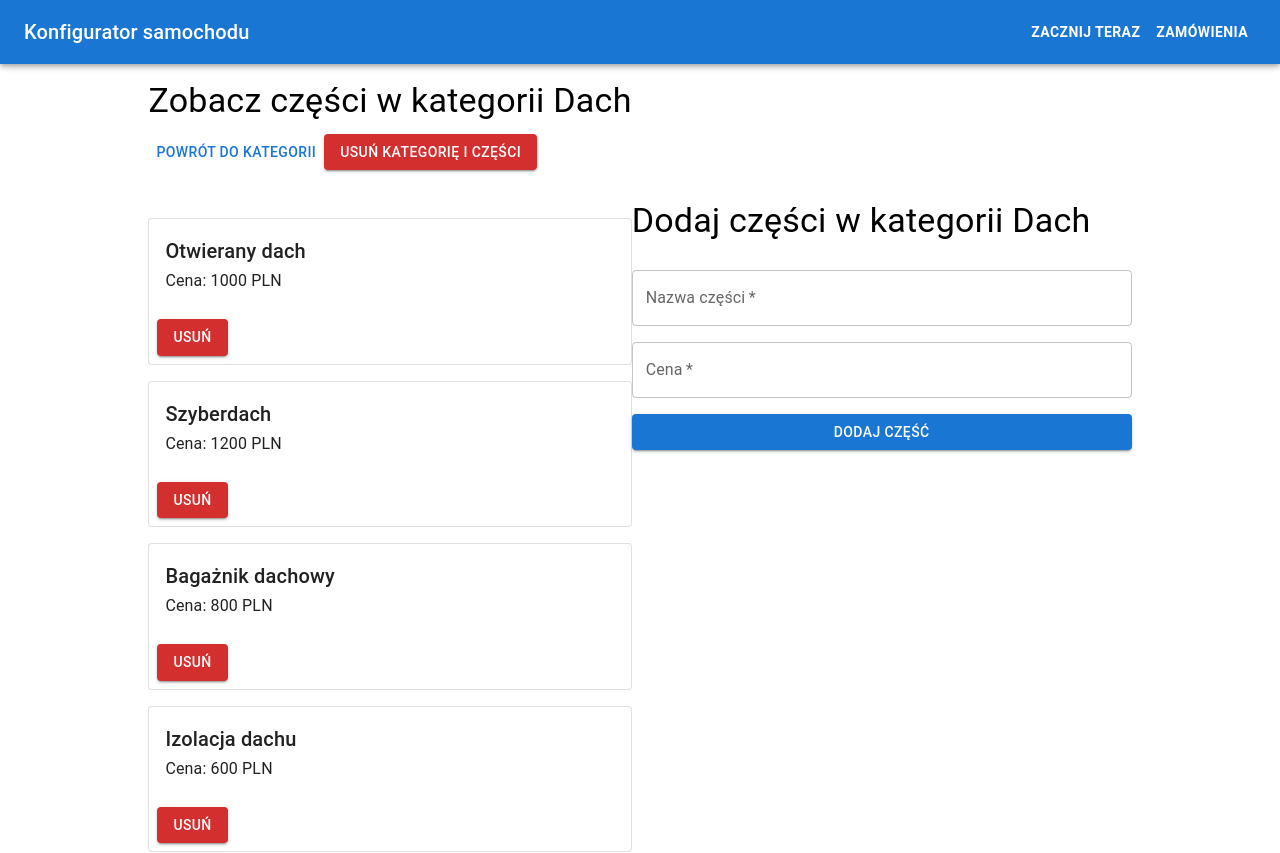
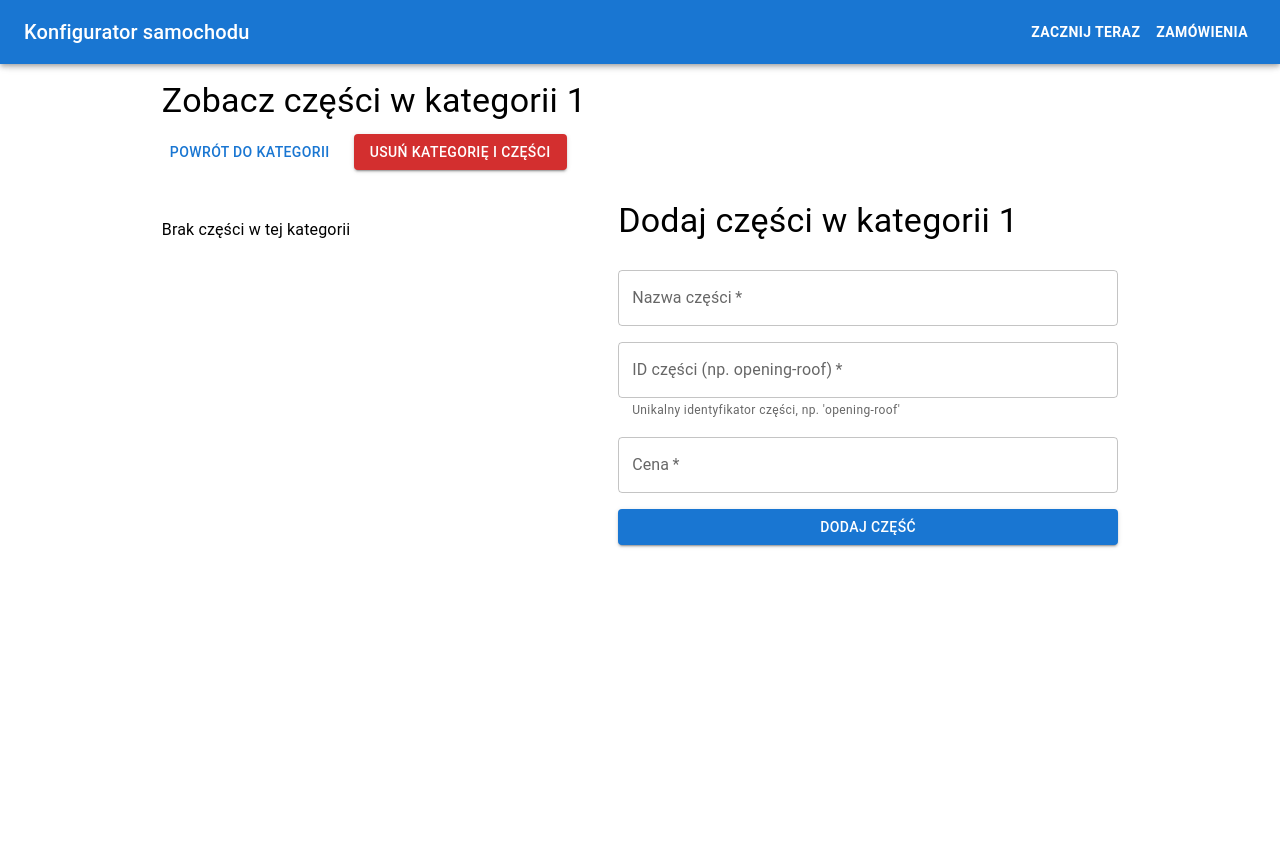
Before and after one commit to takimi12/Car-Configurator, a React (Create React App) app: page /category/part/1 in a window 1280 px wide. Shown: the top 853 px of the page. After the commit the page ends 800 px from the top, so only its background shows below. Built offline with nearby package versions, Linux system fonts and the light colour scheme; data requests are answered from the project's data file.

Commit message:
chaning database structure

```diff
--- a/db.json
+++ b/db.json
@@ -1,236 +1,207 @@
 {
   "categories": [
     {
-      "id": "1",
+      "id": "32f7",
       "name": "Dach",
       "identifier": "dach",
       "position": 1
     },
     {
-      "id": "2",
+      "id": "e599",
       "name": "Koła",
       "identifier": "koła",
       "position": 2
     },
     {
-      "id": "3",
-      "name": "klimatyzacja",
+      "id": "cea4",
+      "name": "Klimatyzacja",
       "identifier": "klimatyzacja",
       "position": 3
     },
     {
-      "id": "4",
-      "name": "multimedia",
+      "id": "44a0",
+      "name": "Multimedia",
       "identifier": "multimedia",
       "position": 4
     },
     {
-      "id": "5",
+      "id": "cfca",
       "name": "Akcesoria",
-      "identifier": "Akcesoria",
+      "identifier": "akcesoria",
       "position": 5
     }
   ],
   "parts": [
     {
-      "id": "opening-roof",
+      "id": "a032",
       "name": "Otwierany dach",
       "price": 1000,
-      "categoryId": "1"
+      "partId": "opening-roof",
+      "categoryId": "32f7"
     },
     {
-      "id": "sunroof",
-      "name": "Szyberdach",
-      "price": 1200,
-      "categoryId": "1"
+      "id": "fcaf",
+      "name": "szyberdach",
+      "price": 111,
+      "partId": "sunroof",
+      "categoryId": "32f7"
     },
     {
-      "id": "roof-rack",
+      "id": "21ca",
       "name": "Bagażnik dachowy",
-      "price": 800,
-      "categoryId": "1"
+      "price": 222,
+      "partId": "roof-instalation",
+      "categoryId": "32f7"
     },
     {
-      "id": "roof-insulation",
-      "name": "Izolacja dachu",
-      "price": 600,
-      "categoryId": "1"
+      "id": "25c2",
+      "name": "Dach panoramiczny",
+      "price": 222,
+      "partId": "panoramic-roof",
+      "categoryId": "32f7"
     },
     {
-      "id": "panoramic-roof",
-      "name": "Dach panoramiczny",
-      "price": 1500,
-      "categoryId": "1"
+      "id": "09a4",
+      "name": "Podstawowe koła",
+      "price": 1000,
+      "partId": "basic-whhels",
+      "categoryId": "e599"
     },
     {
-      "id": "basic-wheels",
-      "name": "Podstawowe koła",
-      "price": 400,
-      "categoryId": "2"
+      "id": "14cd",
+      "name": "Aluminiowe felgi",
+      "price": 1200,
+      "partId": "alloy-wheels",
+      "categoryId": "e599"
     },
     {
-      "id": "alloy-wheels",
-      "name": "Aluminiowe felgi",
-      "price": 1500,
-      "categoryId": "2"
+      "id": "f485",
+      "name": "Opony zimowe",
+      "price": 1300,
+      "partId": "winter-tires",
+      "categoryId": "e599"
     },
     {
-      "id": "winter-tires",
-      "name": "Opony zimowe",
-      "price": 600,
-      "categoryId": "2"
+      "id": "6a37",
+      "name": "Koło zapasowe",
+      "price": 1400,
+      "partId": "spare-tire",
+      "categoryId": "e599"
     },
     {
-      "id": "spare-tire",
-      "name": "Koło zapasowe",
-      "price": 500,
-      "categoryId": "2"
+      "id": "b2e2",
+      "name": "Felgi sportowe",
+      "price": 1500,
+      "partId": "sport-wheels",
+      "categoryId": "e599"
     },
     {
-      "id": "sport-wheels",
-      "name": "Felgi sportowe",
-      "price": 2000,
-      "categoryId": "2"
+      "id": "d2fb",
+      "name": "Klmatyzacja automatyczna",
+      "price": 100,
+      "partId": "adaptive-climate",
+      "categoryId": "cea4"
     },
     {
-      "id": "manual-climate",
-      "name": "Klimatyzacja manualna",
-      "price": 500,
-      "categoryId": "3"
+      "id": "7fa5",
+      "name": "Klimatyzacja dwustrefowa",
+      "price": 100,
+      "partId": "dual-zone-climate",
+      "categoryId": "cea4"
     },
     {
-      "id": "adaptive-climate",
-      "name": "Klimatyzacja automatyczna",
-      "price": 800,
-      "categoryId": "3"
+      "id": "e7eb",
+      "name": "Oczyszczasz powietrza",
+      "price": 300,
+      "partId": "air-purifier",
+      "categoryId": "cea4"
     },
     {
-      "id": "dual-zone-climate",
-      "name": "Klimatyzacja dwustrefowa",
-      "price": 1000,
-      "categoryId": "3"
+      "id": "31c5",
+      "name": "Zdalne sterowane klimatyzacja",
+      "price": 400,
+      "partId": "climate-remote",
+      "categoryId": "cea4"
     },
     {
-      "id": "air-purifier",
-      "name": "Oczyszczacz powietrza",
-      "price": 700,
-      "categoryId": "3"
+      "id": "27b0",
+      "name": "System audio premium",
+      "price": 200,
+      "partId": "premium-sound",
+      "categoryId": "44a0"
     },
     {
-      "id": "climate-remote",
-      "name": "Zdalne sterowanie klimatyzacją",
-      "price": 900,
-      "categoryId": "3"
+      "id": "e8bc",
+      "name": "Ekran dotykowy",
+      "price": 200,
+      "partId": "touchscreen",
+      "categoryId": "44a0"
     },
     {
-      "id": "premium-sound",
-      "name": "System audio premium",
-      "price": 2000,
-      "categoryId": "4"
+      "id": "675d",
+      "name": "Nawigacja gps",
+      "price": 400,
+      "partId": "navigation",
+      "categoryId": "44a0"
     },
     {
-      "id": "touchscreen",
-      "name": "Ekran dotykowy",
-      "price": 1000,
-      "categoryId": "4"
+      "id": "7b2b",
+      "name": "bluetooth",
+      "price": 500,
+      "partId": "bluetooth",
+      "categoryId": "44a0"
     },
     {
-      "id": "navigation",
-      "name": "Nawigacja GPS",
-      "price": 1500,
-      "categoryId": "4"
+      "id": "c907",
+      "name": "kamera cofania",
+      "price": 300,
+      "partId": "rear-camera",
+      "categoryId": "44a0"
     },
     {
-      "id": "bluetooth",
-      "name": "Bluetooth",
-      "price": 400,
-      "categoryId": "4"
+      "id": "4e6e",
+      "name": "chromowane wykonczenia",
+      "price": 300,
+      "partId": "chrome-trim",
+      "categoryId": "cfca"
     },
     {
-      "id": "rear-camera",
-      "name": "Kamera cofania",
-      "price": 1200,
-      "categoryId": "4"
+      "id": "23eb",
+      "name": "światła led",
+      "price": 400,
+      "partId": "led-lights",
+      "categoryId": "cfca"
     },
     {
-      "id": "chrome-trim",
-      "name": "Chromowane wykończenia",
-      "price": 600,
-      "categoryId": "5"
+      "id": "03b7",
+      "name": "spoiler",
+      "price": 300,
+      "partId": "spoiler",
+      "categoryId": "cfca"
     },
     {
-      "id": "led-lights",
-      "name": "Światła LED",
-      "price": 800,
-      "categoryId": "5"
+      "id": "a309",
+      "name": "pokrowiec na samochod",
+      "price": 500,
+      "partId": "car-cover",
+      "categoryId": "cfca"
     },
     {
-      "id": "spoiler",
-      "name": "Spoiler",
-      "price": 1000,
-      "categoryId": "5"
-    },
-    {
-      "id": "car-cover",
-      "name": "Pokrowiec na samochód",
-      "price": 300,
-      "categoryId": "5"
-    },
-    {
-      "id": "floor-mats",
-      "name": "Dywaniki podłogowe",
-      "price": 200,
-      "categoryId": "5"
+      "id": "3393",
+      "name": "dywaniki podlogowe",
+      "price": 500,
+      "partId": "floor-mats",
+      "categoryId": "cfca"
     }
   ],
   "orders": [
     {
-      "id": "b177",
-      "firstName": "adam",
-      "lastName": "malysz",
-      "email": "tom@tom.pl",
-      "value": 7300,
-      "details": "Dach panoramiczny, Dach panoramiczny, Felgi sportowe, Zdalne sterowanie klimatyzacją, Kamera cofania, Dywaniki podłogowe"
-    },
-    {
-      "id": "92dd",
-      "firstName": "adada",
-      "lastName": "adadada",
-      "email": "tomasztam@op.pl",
-      "value": 6000,
-      "details": "Otwierany dach, Aluminiowe felgi, Klimatyzacja automatyczna, Nawigacja GPS, Spoiler, Dywaniki podłogowe"
-    },
-    {
-      "id": "53e9",
-      "firstName": "aaa",
-      "lastName": "aaa",
+      "id": "b269",
+      "firstName": "Grab",
+      "lastName": "aa",
       "email": "a@a.pl",
-      "value": 3800,
-      "details": "Otwierany dach, Aluminiowe felgi, Oczyszczacz powietrza, Bluetooth, Dywaniki podłogowe"
-    },
-    {
-      "id": "ed71",
-      "firstName": "a",
-      "lastName": "a",
-      "email": "b@b.pl",
-      "value": 3800,
-      "details": "Otwierany dach, Aluminiowe felgi, Oczyszczacz powietrza, Bluetooth, Dywaniki podłogowe"
-    },
-    {
-      "id": "3f60",
-      "firstName": "Tomasz",
-      "lastName": "Olech",
-      "email": "tomek12olech@gmail.com",
-      "value": 4900,
-      "details": "Otwierany dach, Aluminiowe felgi, Klimatyzacja dwustrefowa, Kamera cofania, Dywaniki podłogowe"
-    },
-    {
-      "id": "a279",
-      "firstName": "ada",
-      "lastName": "ada",
-      "email": "to@a.pl",
-      "value": 4100,
-      "details": "Otwierany dach, Aluminiowe felgi, Klimatyzacja dwustrefowa, Bluetooth, Dywaniki podłogowe"
+      "value": 3500,
+      "details": "Otwierany dach, Opony zimowe, Zdalne sterowane klimatyzacja, kamera cofania, dywaniki podlogowe"
     }
   ]
 }
--- a/src/Category/PartialList.tsx
+++ b/src/Category/PartialList.tsx
@@ -5,7 +5,7 @@ import {
   deletePart,
   addPart,
   fetchCategories,
-  deleteCategory, // Importujemy nową funkcję
+  deleteCategory,
 } from "../api/hooks";
 import { useQuery, useMutation, useQueryClient } from "@tanstack/react-query";
 import {
@@ -21,14 +21,29 @@ import {
   Alert,
 } from "@mui/material";
 
+interface Part {
+  id: string;
+  name: string;
+  price: number;
+  partId: string;
+  categoryId: string;
+}
+
+interface NewPart {
+  name: string;
+  price: string;
+  partId: string;
+}
+
 export const PartialList = () => {
   const { id } = useParams<{ id: string }>();
   const navigate = useNavigate();
   const queryClient = useQueryClient();
 
-  const [newPart, setNewPart] = useState({
+  const [newPart, setNewPart] = useState<NewPart>({
     name: "",
     price: "",
+    partId: "",
   });
 
   const { data: categories } = useQuery({
@@ -61,23 +76,22 @@ export const PartialList = () => {
     mutationFn: addPart,
     onSuccess: () => {
       queryClient.invalidateQueries({ queryKey: ["parts", id] });
-      setNewPart({ name: "", price: "" });
+      setNewPart({ name: "", price: "", partId: "" });
     },
   });
 
-  // Dodajemy akcję usuwania kategorii
   const deleteCategoryMutation = useMutation({
     mutationFn: deleteCategory,
     onSuccess: () => {
       queryClient.invalidateQueries({ queryKey: ["categories"] });
-      navigate("/categories"); // Po usunięciu kategorii wracamy do listy kategorii
+      navigate("/categories");
     },
   });
 
   const handleAddPart = (e: React.FormEvent) => {
     e.preventDefault();
 
-    if (!newPart.name || !newPart.price) {
+    if (!newPart.name || !newPart.price || !newPart.partId) {
       alert("Proszę wypełnić wszystkie pola");
       return;
     }
@@ -87,16 +101,24 @@ export const PartialList = () => {
       return;
     }
 
+    // Create a slug-like partId from the provided value
+    const formattedPartId = newPart.partId.toLowerCase().replace(/\s+/g, '-');
+
     addPartMutation.mutate({
       name: newPart.name,
       price: parseFloat(newPart.price),
+      partId: formattedPartId,
       categoryId: id,
     });
   };
 
   const handleDeleteCategory = () => {
-    if (window.confirm(`Czy na pewno chcesz usunąć kategorię "${categoryName}" i wszystkie części z nią związane?`)) {
-      deleteCategoryMutation.mutate(id!); // Usuwamy kategorię i jej części
+    if (
+      window.confirm(
+        `Czy na pewno chcesz usunąć kategorię "${categoryName}" i wszystkie części z nią związane?`
+      )
+    ) {
+      deleteCategoryMutation.mutate(id!);
     }
   };
 
@@ -137,12 +159,11 @@ export const PartialList = () => {
           >
             Powrót do kategorii
           </Button>
-          {/* Dodajemy przycisk usuwania kategorii */}
           <Button
             variant="contained"
             color="error"
             onClick={handleDeleteCategory}
-            sx={{ mb: 2 }}
+            sx={{ mb: 2, ml: 2 }}
           >
             Usuń kategorię i części
           </Button>
@@ -152,12 +173,15 @@ export const PartialList = () => {
           <Typography variant="body1">Brak części w tej kategorii</Typography>
         ) : (
           <Box display="flex" flexDirection="column" gap={2}>
-            {parts?.map((part) => (
+            {parts?.map((part: Part) => (
               <Card key={part.id} variant="outlined">
                 <CardContent>
                   <Typography variant="h6">{part.name}</Typography>
                   <Typography variant="subtitle1">
                     Cena: {part.price} PLN
+                  </Typography>
+                  <Typography variant="subtitle2" color="textSecondary">
+                    ID części: {part.partId}
                   </Typography>
                 </CardContent>
                 <CardActions>
@@ -183,6 +207,7 @@ export const PartialList = () => {
           flexDirection: "column",
           gap: 2,
           width: "500px",
+          ml: 4,
         }}
       >
         <Typography variant="h4" gutterBottom>
@@ -195,6 +220,16 @@ export const PartialList = () => {
           onChange={(e) =>
             setNewPart((prev) => ({ ...prev, name: e.target.value }))
           }
+          fullWidth
+          required
+        />
+        <TextField
+          label="ID części (np. opening-roof)"
+          value={newPart.partId}
+          onChange={(e) =>
+            setNewPart((prev) => ({ ...prev, partId: e.target.value }))
+          }
+          helperText="Unikalny identyfikator części, np. 'opening-roof'"
           fullWidth
           required
         />
--- a/src/Creators/Creators.tsx
+++ b/src/Creators/Creators.tsx
@@ -5,11 +5,7 @@ import { useDispatch, useSelector } from "react-redux";
 import { Box, Typography } from "@mui/material";
 
 import { Part, PartWithQuantity, Category } from "./components/types";
-import {
-  fetchCategories,
-  fetchCategoriesById,
-  fetchPartsByCategory,
-} from "../api/hooks";
+import { fetchCategories, fetchPartsByCategory } from "../api/hooks";
 import { RootState, addPart, removePart } from "../redux/store";
 import { PartsList } from "./components/PartsListComponent";
 import { SelectedParts } from "./components/SelectedPartComponent";
@@ -25,16 +21,7 @@ export const Creators: React.FC = () => {
     queryFn: fetchCategories,
   });
 
-  const {
-    data: category,
-    isLoading: isCategoryLoading,
-    error: categoryError,
-  } = useQuery<Category>({
-    queryKey: ["category", id],
-    queryFn: () =>
-      id ? fetchCategoriesById(id) : Promise.reject("No ID provided"),
-    enabled: !!id,
-  });
+  const category = categories?.find((cat) => cat.position.toString() === id);
 
   const {
     data: parts,
@@ -42,8 +29,8 @@ export const Creators: React.FC = () => {
     error: partsError,
   } = useQuery<Part[]>({
     queryKey: ["parts", id],
-    queryFn: () => (id ? fetchPartsByCategory(id) : Promise.resolve([])),
-    enabled: !!id,
+    queryFn: () => (category ? fetchPartsByCategory(category.id) : Promise.resolve([])),
+    enabled: !!category,
   });
 
   const globalParts = useSelector((state: RootState) => state.example.parts);
@@ -70,11 +57,11 @@ export const Creators: React.FC = () => {
     if (!categories) return [];
 
     const categoryIdsWithParts = new Set(
-      consolidatedParts.map((part) => part.categoryId),
+      consolidatedParts.map((part) => part.categoryId)
     );
 
     return categories.filter(
-      (category) => !categoryIdsWithParts.has(category.id),
+      (category) => !categoryIdsWithParts.has(category.id)
     );
   }, [categories, consolidatedParts]);
 
@@ -93,7 +80,7 @@ export const Creators: React.FC = () => {
 
   const totalPrice = consolidatedParts.reduce(
     (sum: number, part: PartWithQuantity) => sum + part.price * part.quantity,
-    0,
+    0
   );
 
   const lastStep = categories
@@ -108,12 +95,12 @@ export const Creators: React.FC = () => {
     dispatch(removePart(partId));
   };
 
-  if (isCategoryLoading || isPartsLoading) {
+  if (isPartsLoading) {
     return <div>Loading...</div>;
   }
 
-  if (categoryError) {
-    return <div>Error loading category: {categoryError.message}</div>;
+  if (!category) {
+    return <div>Error: Category not found</div>;
   }
 
   if (partsError) {
@@ -126,13 +113,11 @@ export const Creators: React.FC = () => {
         Kreator wyboru samochodu
       </Typography>
 
-      {category && (
-        <Box>
-          <Typography variant="h6">
-            Etap {id} wybór z kategorii: <b>{category.name}</b>
-          </Typography>
-        </Box>
-      )}
+      <Box>
+        <Typography variant="h6">
+          Etap {id} wybór z kategorii: <b>{category.name}</b>
+        </Typography>
+      </Box>
 
       <Box
         sx={{
--- a/src/Creators/components/Navigation.tsx
+++ b/src/Creators/components/Navigation.tsx
@@ -18,12 +18,11 @@ export const CreatorNavigation: React.FC<NavigationProps> = ({
 }) => {
   const navigate = useNavigate();
 
-  const hasPartsForCategory = (categoryId: string) => {
-    return (
-      consolidatedParts.filter(
-        (part: PartWithQuantity) => part.categoryId === categoryId,
-      ).length > 0
-    );
+  const hasPartsForCategory = (position: number) => {
+    const category = categories?.find((cat) => cat.position === position);
+    return category
+      ? consolidatedParts.some((part) => part.categoryId === category.id)
+      : false;
   };
 
   const handleGoBack = () => {
@@ -34,8 +33,13 @@ export const CreatorNavigation: React.FC<NavigationProps> = ({
 
   const handleGoForward = () => {
     if (id) {
+      const currentCategory = categories?.find(
+        (cat) => cat.position.toString() === id
+      );
+      if (!currentCategory) return;
+
       const currentCategoryParts = consolidatedParts.filter(
-        (part: PartWithQuantity) => part.categoryId === id,
+        (part: PartWithQuantity) => part.categoryId === currentCategory.id
       );
 
       if (parseInt(id) === lastStep && currentCategoryParts.length > 0) {
@@ -47,7 +51,7 @@ export const CreatorNavigation: React.FC<NavigationProps> = ({
         navigate(`/creator/${parseInt(id) + 1}`);
       } else {
         alert(
-          "Musisz wybrać przynajmniej jedną część z tej kategorii, aby przejść dalej.",
+          "Musisz wybrać przynajmniej jedną część z tej kategorii, aby przejść dalej."
         );
       }
     }
@@ -78,21 +82,15 @@ export const CreatorNavigation: React.FC<NavigationProps> = ({
             color="primary"
             sx={{ marginLeft: "8px" }}
             onClick={() => {
-              if (
-                el.position > 1 &&
-                !hasPartsForCategory((el.position - 1).toString())
-              ) {
+              if (el.position > 1 && !hasPartsForCategory(el.position - 1)) {
                 alert(
-                  `Musisz wybrać przynajmniej jedną część z poprzedniej kategorii, aby przejść do etapu ${el.position}.`,
+                  `Musisz wybrać przynajmniej jedną część z poprzedniej kategorii, aby przejść do etapu ${el.position}.`
                 );
                 return;
               }
               navigate(`/creator/${el.position}`);
             }}
-            disabled={
-              el.position > 1 &&
-              !hasPartsForCategory((el.position - 1).toString())
-            }
+            disabled={el.position > 1 && !hasPartsForCategory(el.position - 1)}
           >
             {el.position}
           </Button>
@@ -105,10 +103,7 @@ export const CreatorNavigation: React.FC<NavigationProps> = ({
         onClick={handleGoForward}
         disabled={
           parseInt(id || "1") >= lastStep ||
-          (id === "1" &&
-            consolidatedParts.filter(
-              (part: PartWithQuantity) => part.categoryId === "1",
-            ).length === 0)
+          (id === "1" && !hasPartsForCategory(1))
         }
       >
         Dalej
--- a/src/api/hooks.ts
+++ b/src/api/hooks.ts
@@ -10,6 +10,7 @@ export interface Part {
   name: string;
   price: number;
   categoryId: string;
+  partId:string;
 }
 
 export interface Order {
@@ -57,7 +58,7 @@ export const deleteCategory = async (categoryId: string): Promise<void> => {
   const parts = await fetchPartsByCategory(categoryId);
 
   // Delete all parts for the category
-  await Promise.all(parts.map(part => deletePart(part.id)));
+  await Promise.all(parts.map((part) => deletePart(part.id)));
 
   // Now delete the category itself
   const response = await fetch(`${API_URL}/categories/${categoryId}`, {
```
